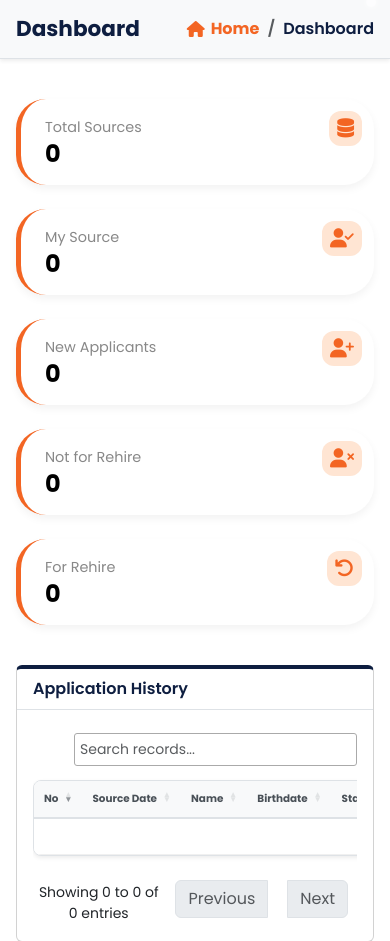
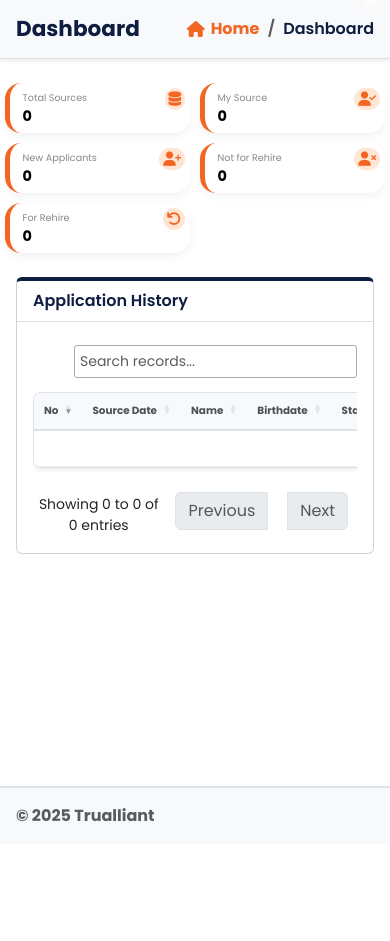
Before and after one commit to JETHQGC/TRUALLIANT, a PHP site: page /dashboard_admin.php in a window 390 px wide. Shown: the part 70-1011 px from the top of the page. After the commit the page ends 892 px from the top, so only its background shows below. Run offline with PHP 8.4, Linux system fonts and the light colour scheme; the visitor is signed in with stand-in values (Sample User, id 1); data that the repository does not hold is empty; some libraries are stand-ins or nearby versions.

Commit message:
Design for responsive

```diff
--- a/css/dashboard.css
+++ b/css/dashboard.css
@@ -11,14 +11,14 @@
   background-color: #ffffff;
   border-radius: 30px;
   box-shadow: 0 4px 8px rgba(0, 0, 0, 0.05);
-    padding: 1.25rem 1rem 1rem 1.5rem; /* Extra left padding for space beside the bar */
+  padding: 1.25rem 1rem 1rem 1.5rem;
   position: relative;
   display: flex;
   flex-direction: column;
   justify-content: space-between;
   min-height: 50px;
   transition: 0.3s ease;
-    border-left: 5px solid #f36523; /* 🔶 Orange left border */
+  border-left: 5px solid #f36523;
 }
 
 .kpi-card:hover {
@@ -29,7 +29,7 @@
   display: flex;
   flex-direction: column;
   gap: 4px;
-    text-align: left; /* Ensure text is aligned left */
+  text-align: left;
 }
 
 .kpi-card h6 {
@@ -52,8 +52,13 @@
   font-weight: 500;
 }
 
-  .text-success { color: #28a745 !important; }
-  .text-danger { color: #dc3545 !important; }
+.text-success {
+  color: #28a745 !important;
+}
+
+.text-danger {
+  color: #dc3545 !important;
+}
 
 .kpi-icon {
   position: absolute;
@@ -68,3 +73,75 @@
   align-items: center;
   justify-content: center;
 }
+
+/* Tablets and smaller — 2 columns, smaller sizes */
+@media (max-width: 1024px) {
+  .kpi-flex-container {
+    padding: 0.8rem 0.5rem;
+    gap: 0.8rem;
+    display: grid;
+    grid-template-columns: repeat(2, 1fr);
+    /* Use grid for easier 2-column layout */
+  }
+
+  .kpi-card {
+    transform: none;
+    min-height: 45px;
+    border-radius: 20px;
+    padding: 0.8rem 0.8rem 0.6rem 1rem;
+  }
+
+  .kpi-card h6 {
+    font-size: 0.7rem;
+  }
+
+  .kpi-card h4 {
+    font-size: 1rem;
+  }
+
+  .kpi-sub {
+    font-size: 0.65rem;
+  }
+
+  .kpi-icon {
+    top: 6px;
+    right: 6px;
+    padding: 5px;
+    font-size: 1rem;
+  }
+}
+
+/* Phones — keep 2 columns, even smaller */
+@media (max-width: 600px) {
+  .kpi-flex-container {
+    padding: 0.5rem 0.3rem;
+    gap: 0.6rem;
+    display: grid;
+    grid-template-columns: repeat(2, 1fr);
+  }
+
+  .kpi-card {
+    min-height: 40px;
+    border-radius: 16px;
+    padding: 0.6rem 0.6rem 0.5rem 0.8rem;
+  }
+
+  .kpi-card h6 {
+    font-size: 0.6rem;
+  }
+
+  .kpi-card h4 {
+    font-size: 0.9rem;
+  }
+
+  .kpi-sub {
+    font-size: 0.6rem;
+  }
+
+  .kpi-icon {
+    top: 5px;
+    right: 5px;
+    padding: 4px;
+    font-size: 0.9rem;
+  }
+}
```
Also changed, not shown: css/login.css (+66 -29 lines). Lines whose indentation alone changed are shown as unchanged.
